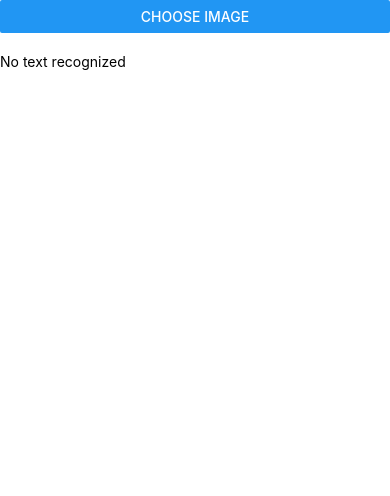
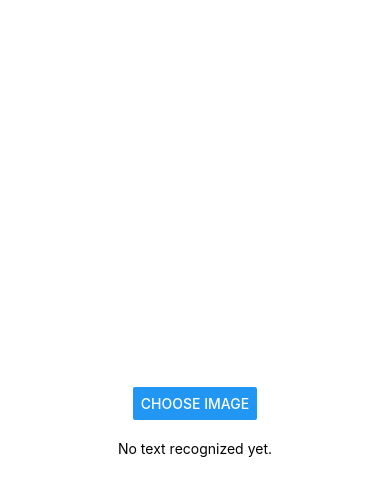
Before and after one commit to Recipe-Mate/RecipeMate-AI, a React Native app: screen / in a window 390 px wide. Shown: the top 496 px of the page. Built offline with nearby package versions, Linux system fonts and the light colour scheme.

Commit message:
camera or gallery button

```diff
--- a/App.js
+++ b/App.js
@@ -1,7 +1,7 @@
 import React, { useState } from 'react';
-import { View, Text, Button } from 'react-native';
+import { View, Text, Button, Alert, StyleSheet } from 'react-native';
+import { launchImageLibrary } from 'react-native-image-picker';
 import TextRecognition, { TextRecognitionScript } from '@react-native-ml-kit/text-recognition';
-import { launchImageLibrary } from 'react-native-image-picker';
 
 const App = () => {
   const [recognizedText, setRecognizedText] = useState('');
@@ -27,10 +27,28 @@ const App = () => {
     });
   };
 
+  const openCamera = () => {
+    console.log('Camera button pressed!');
+  };
+
+  const showOptionDialog = () => {
+    Alert.alert(
+      'Choose Option',
+      'Do you want to open the Camera or choose from the Gallery?',
+      [
+        { text: 'Camera', onPress: openCamera },
+        { text: 'Gallery', onPress: chooseImage },
+        { text: 'Cancel', style: 'cancel' },
+      ]
+    );
+  };
+
   return (
-    <View>
-      <Button title="Choose Image" onPress={chooseImage} />
-      <Text style={{ marginTop: 20 }}>{recognizedText ? recognizedText : 'No text recognized'}</Text>
+    <View style={{ flex: 1, justifyContent: 'center', alignItems: 'center' }}>
+      <Button title="Choose Image" onPress={showOptionDialog} />
+      <Text style={{ marginTop: 20, paddingHorizontal: 20, textAlign: 'center' }}>
+        {recognizedText ? recognizedText : 'No text recognized yet.'}
+      </Text>
     </View>
   );
 };
--- a/package.json
+++ b/package.json
@@ -13,7 +13,8 @@
     "@react-native-ml-kit/text-recognition": "^1.5.2",
     "react": "18.3.1",
     "react-native": "0.76.5",
-    "react-native-image-picker": "^7.2.3"
+    "react-native-image-picker": "^7.2.3",
+    "react-native-vision-camera": "^4.6.3"
   },
   "devDependencies": {
     "@babel/core": "^7.25.2",
```
Also changed, not shown: 2 other files (tests, documents, lock files or other folders).
